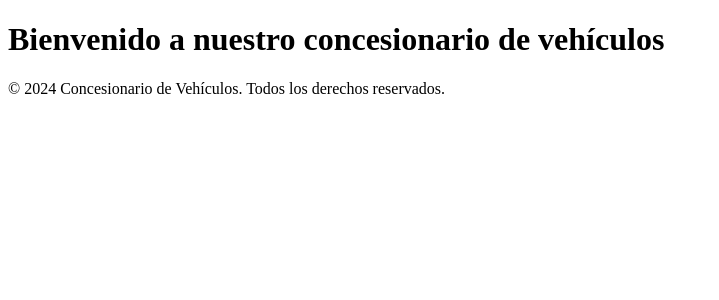
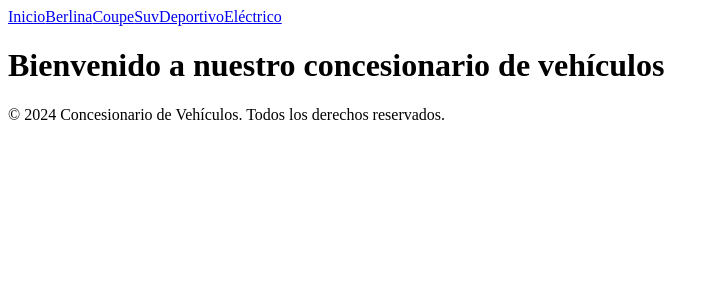
Before and after one commit to TomyRoko/frontend-proyecto-concesionario-de-vehiculos-tzvetomir, a React (Vite) app in the folder frontend-proyecto-concesionario-de-vehiculos-tzvetomir/: page / in a window 1280 px wide. Shown: the top 300 px of the page, without its empty margins (0-719 px from the left). Built offline with nearby package versions, Linux system fonts and the light colour scheme.

Commit message:
Creamos los enlaces de Navbar

```diff
--- a/frontend-proyecto-concesionario-de-vehiculos-tzvetomir/src/components/Navbar.jsx
+++ b/frontend-proyecto-concesionario-de-vehiculos-tzvetomir/src/components/Navbar.jsx
@@ -1,7 +1,12 @@
 function Navbar() {
   return (
     <nav>
-      {}
+      <a href="/">Inicio</a>
+      <a href="/Berlina">Berlina</a>
+      <a href="/Coupe">Coupe</a>
+      <a href="/Suv">Suv</a>
+      <a href="/Deportivo">Deportivo</a>
+      <a href="/Electrico">Eléctrico</a>
     </nav>
   );
 }
```
